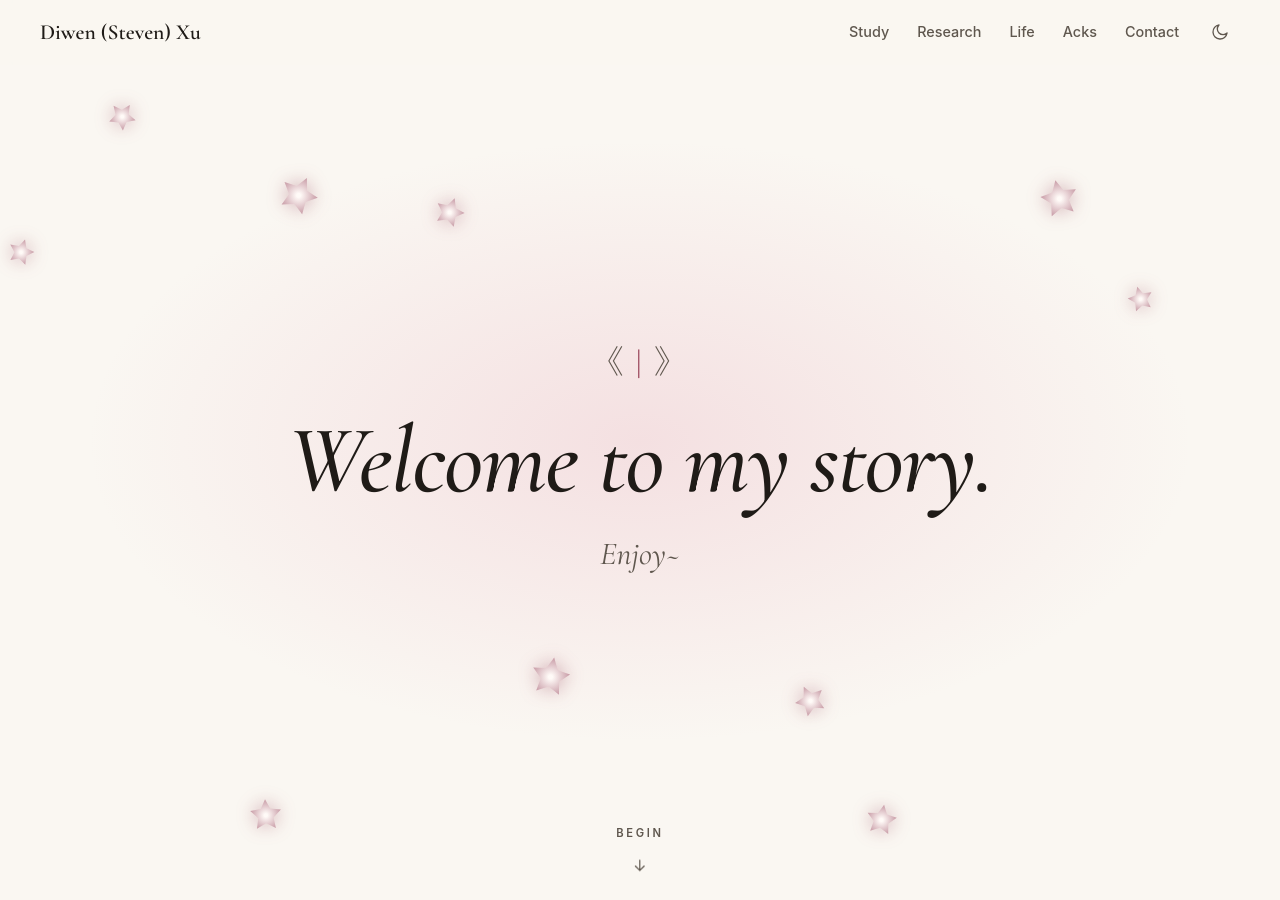
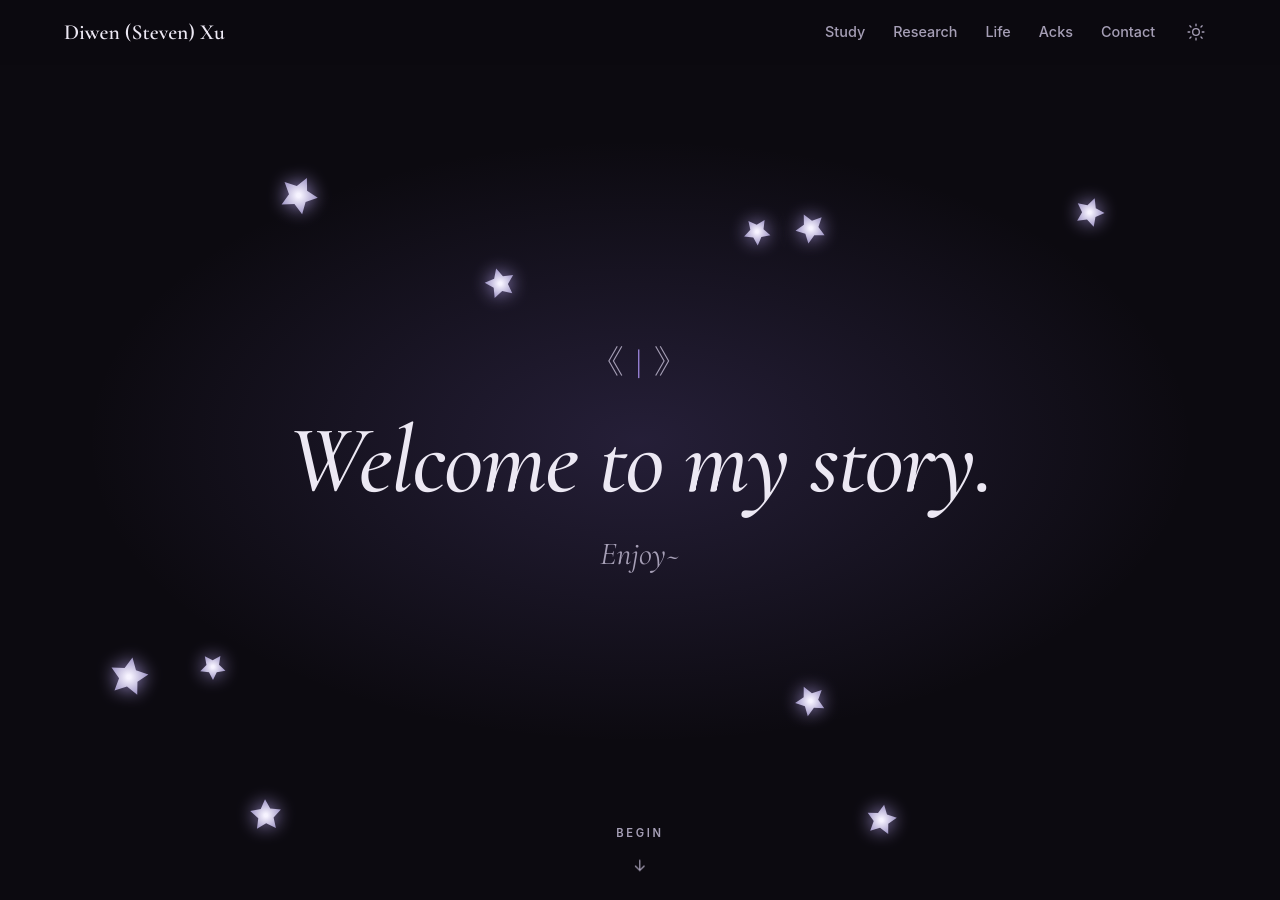
Before and after one commit to RWBY-Aloupeep/RWBY-Aloupeep.github.io, a Jekyll site: the page built from _pages/home.md, in a window 1280 px wide and 900 px high. Built offline with Jekyll 4.4.1, drawn with Linux system fonts in a browser that asks for light colours.

Commit message:
Switch to a purple and black theme
The site now opens in a near-black theme with a violet accent for every
visitor, instead of following the system setting; the header toggle
still offers a light version, recolored in the same violet. The
favicons, home-screen icon, theme-color and manifest follow suit.

Co-Authored-By: Claude Opus 5.5 <noreply@anthropic.com>
Claude-Session: https://claude.ai/code/session_0142BzVxEFKCMC6FGj6Pn8sg

```diff
--- a/_includes/head.html
+++ b/_includes/head.html
@@ -2,15 +2,12 @@
 <meta name="viewport" content="width=device-width, initial-scale=1">
 <script>
   // Pick the theme before first paint so the page never flashes the wrong colors.
-  // site.js handles the toggle afterwards.
+  // Dark unless the visitor switched to light; site.js handles the toggle.
   (function () {
     var root = document.documentElement;
     var stored = null;
     try { stored = localStorage.getItem("theme"); } catch (e) {}
-    var dark = stored === "dark" || stored === "light"
-      ? stored === "dark"
-      : window.matchMedia("(prefers-color-scheme: dark)").matches;
-    root.setAttribute("data-theme", dark ? "dark" : "light");
+    root.setAttribute("data-theme", stored === "light" ? "light" : "dark");
     root.className = root.className.replace(/\bno-js\b/, "js");
   })();
 </script>
@@ -24,8 +21,7 @@
 <link rel="icon" href="{{ '/images/favicon-32x32.png' | relative_url }}" sizes="32x32" type="image/png">
 <link rel="apple-touch-icon" href="{{ '/images/apple-touch-icon-180x180.png' | relative_url }}">
 <link rel="manifest" href="{{ '/images/manifest.json' | relative_url }}">
-<meta name="theme-color" content="#faf7f2" media="(prefers-color-scheme: light)">
-<meta name="theme-color" content="#121015" media="(prefers-color-scheme: dark)">
+<meta name="theme-color" content="#0c0a10">
 
 <script src="{{ '/assets/js/site.js' | relative_url }}" defer></script>
 {%- assign scripts = page.scripts | default: layout.scripts %}
--- a/_sass/_tokens.scss
+++ b/_sass/_tokens.scss
@@ -4,66 +4,63 @@
 
 $bp-sm: 520px;
 $bp-md: 760px;
+$bp-lg: 880px;
 
+// The site's own look: near-black with a violet accent.
+@mixin dark-theme {
+  color-scheme: dark;
+  --bg: #0c0a10;
+  --bg-raised: #15121c;
+  --bg-header: rgba(12, 10, 16, 0.85);
+  --text: #ece8f3;
+  --text-muted: #a69fb6;
+  --text-faint: #857d98;
+  --line: #241f2e;
+  --accent: #b69cff;
+  --accent-line: rgba(182, 156, 255, 0.4);
+  --accent-soft: rgba(182, 156, 255, 0.1);
+  --hero-glow: rgba(126, 104, 196, 0.22);
+  --star-core: #f6f3ff;
+  --star-edge: #9d93c4;
+  --star-glow: rgba(196, 177, 255, 0.8);
+  --shadow: 0 1px 2px rgba(0, 0, 0, 0.3), 0 10px 30px rgba(0, 0, 0, 0.35);
+}
+
+// The optional light version, for visitors who switch to it.
 @mixin light-theme {
   color-scheme: light;
-  --bg: #faf7f2;
+  --bg: #f8f6fc;
   --bg-raised: #ffffff;
-  --bg-header: rgba(250, 247, 242, 0.86);
-  --text: #1f1b17;
-  --text-muted: #5f574e;
-  --text-faint: #958b81;
-  --line: #e6dfd4;
-  --accent: #8f3249;
-  --accent-line: rgba(143, 50, 73, 0.35);
-  --accent-soft: rgba(143, 50, 73, 0.07);
-  --hero-glow: rgba(226, 150, 172, 0.24);
-  --star-core: #fffaf7;
-  --star-edge: #c79aa5;
-  --star-glow: rgba(143, 50, 73, 0.35);
-  --shadow: 0 1px 2px rgba(31, 27, 23, 0.04), 0 10px 30px rgba(31, 27, 23, 0.07);
+  --bg-header: rgba(248, 246, 252, 0.86);
+  --text: #1c1826;
+  --text-muted: #5b5468;
+  --text-faint: #8a8398;
+  --line: #e5e0ef;
+  --accent: #6d4bd8;
+  --accent-line: rgba(109, 75, 216, 0.35);
+  --accent-soft: rgba(109, 75, 216, 0.08);
+  --hero-glow: rgba(150, 120, 230, 0.2);
+  --star-core: #ffffff;
+  --star-edge: #b3a2e6;
+  --star-glow: rgba(109, 75, 216, 0.35);
+  --shadow: 0 1px 2px rgba(28, 24, 38, 0.04), 0 10px 30px rgba(28, 24, 38, 0.08);
 }
 
-@mixin dark-theme {
-  color-scheme: dark;
-  --bg: #121015;
-  --bg-raised: #1a171e;
-  --bg-header: rgba(18, 16, 21, 0.82);
-  --text: #ece6df;
-  --text-muted: #aea59c;
-  --text-faint: #6c6570;
-  --line: #2d2832;
-  --accent: #e8a4b5;
-  --accent-line: rgba(232, 164, 181, 0.4);
-  --accent-soft: rgba(232, 164, 181, 0.09);
-  --hero-glow: rgba(126, 104, 196, 0.2);
-  --star-core: #f6f3ff;
-  --star-edge: #8f8aa1;
-  --star-glow: rgba(200, 200, 255, 0.75);
-  --shadow: 0 1px 2px rgba(0, 0, 0, 0.3), 0 10px 30px rgba(0, 0, 0, 0.3);
-}
-
+// Dark is the default whatever the system prefers; the toggle in the header
+// stores "light" for visitors who want the other one.
 :root {
-  @include light-theme;
+  @include dark-theme;
   --font-display: "Cormorant Garamond", "Songti SC", "Noto Serif CJK SC", "Source Han Serif SC", Georgia, serif;
   --font-body: "Source Serif 4", "Songti SC", "Noto Serif CJK SC", "Source Han Serif SC", Georgia, serif;
   --font-ui: -apple-system, BlinkMacSystemFont, "Segoe UI", Roboto, "Helvetica Neue", Arial, "PingFang SC", "Microsoft YaHei", sans-serif;
   --wrap: 46rem;
-  --wrap-wide: 76rem;
+  --wrap-wide: 72rem;
   --gutter: clamp(1.25rem, 5vw, 2.5rem);
   --header-h: 4rem;
   --radius: 14px;
   --ease: cubic-bezier(0.2, 0.7, 0.2, 1);
 }
 
-// Without a stored choice the inline script in <head> follows the system; this
-// covers the moment before it runs and visitors with JavaScript disabled.
-@media (prefers-color-scheme: dark) {
-  :root:not([data-theme="light"]) {
-    @include dark-theme;
-  }
+:root[data-theme="light"] {
+  @include light-theme;
 }
-
-:root[data-theme="dark"] {
-  @include dark-theme;
-}
--- a/assets/js/site.js
+++ b/assets/js/site.js
@@ -6,16 +6,6 @@
   // Theme
 
   const toggle = document.querySelector("[data-theme-toggle]");
-  const systemDark = window.matchMedia("(prefers-color-scheme: dark)");
-
-  const storedTheme = () => {
-    try {
-      const value = localStorage.getItem("theme");
-      return value === "dark" || value === "light" ? value : null;
-    } catch (error) {
-      return null;
-    }
-  };
 
   const applyTheme = (theme) => {
     root.setAttribute("data-theme", theme);
@@ -38,12 +28,6 @@
       }
     });
   }
-
-  systemDark.addEventListener("change", (event) => {
-    if (!storedTheme()) {
-      applyTheme(event.matches ? "dark" : "light");
-    }
-  });
 
   // Mobile menu
 
```
Also changed, not shown: images/apple-touch-icon-180x180.png, images/favicon-192x192.png, images/favicon-32x32.png, images/favicon-512x512.png, images/favicon.ico, images/favicon.svg, images/manifest.json.
